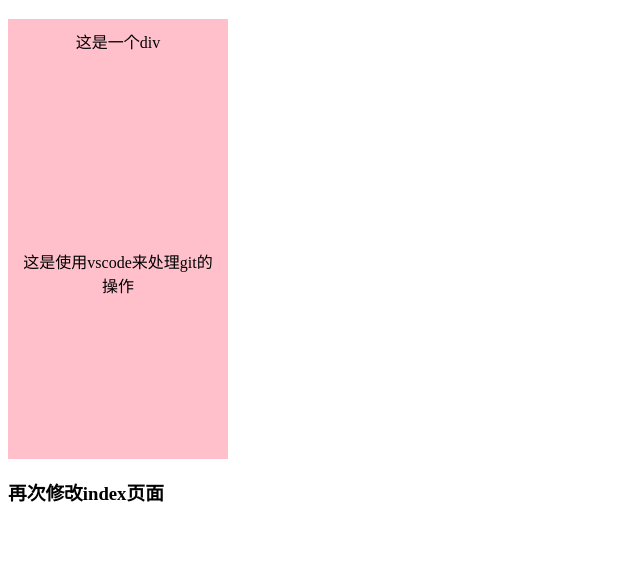
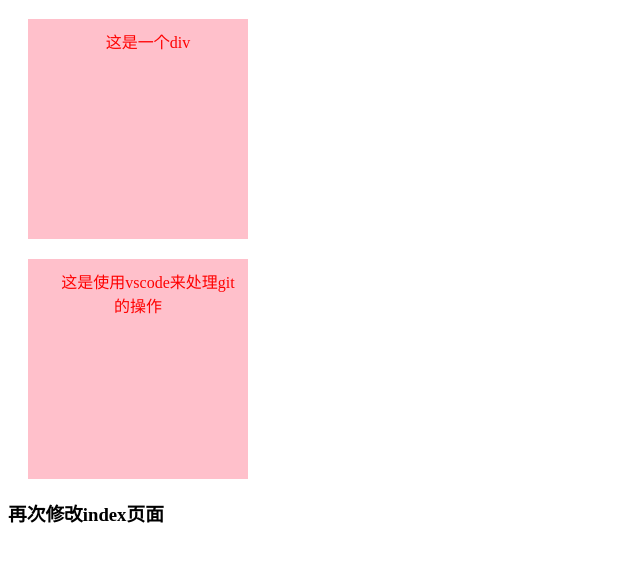
Before and after one commit to jackcong-it/gitDemo, a plain HTML site: page index.html in a window 1280 px wide. Shown: the part 70-632 px from the top of the page, without its empty margins (0-640 px from the left). Drawn offline with Linux system fonts and the light colour scheme.

Commit message:
修改index样式

```diff
--- a/index.html
+++ b/index.html
@@ -12,6 +12,10 @@
             background: pink;
             text-align: center;
             padding: 10px;
+            margin: 20px;
+            overflow: hidden;
+            text-indent: 20px;
+            color: red;
         }
     </style>
 </head>
```
